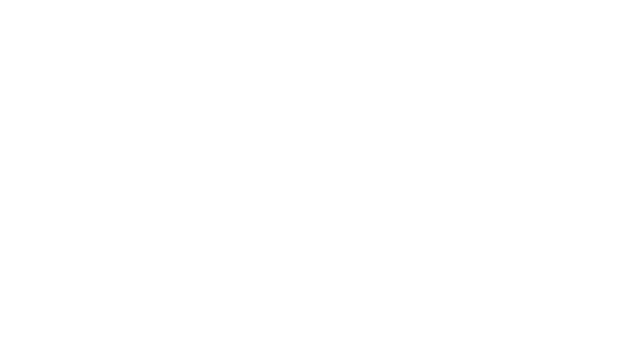
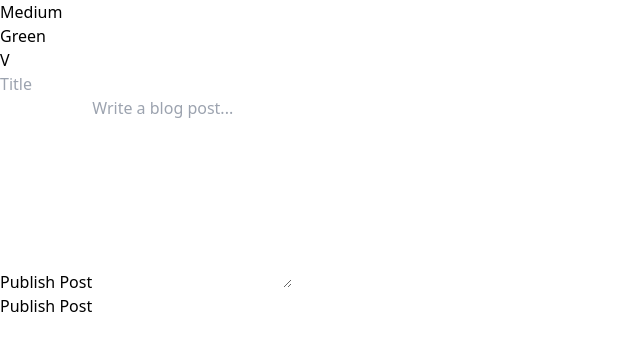
Before and after one commit to VarunPrajapatii/PenCraft_app, a React (Vite) app in the folder frontend/: page /publish in a window 1280 px wide. Shown: the top 350 px of the page, without its empty margins (0-640 px from the left). Built offline with nearby package versions, Linux system fonts and the light colour scheme.

Commit message:
few bug fix and added blog shimmer

```diff
--- a/frontend/src/components/AppBar.tsx
+++ b/frontend/src/components/AppBar.tsx
@@ -8,7 +8,7 @@
                 Medium
             </Link>
             <div>
-                <Link to={"/public"} >
+                <Link to={"/publish"} >
                     <button type="button" className="focus:outline-none text-white bg-green-700 hover:bg-green-800 focus:ring-4 focus:ring-green-300 font-medium rounded-lg text-sm mr-16 px-5 py-2.5 me-2 mb-2">Green</button>
                 </Link>
                 <Avatar name={"Varun Prajapati"} size={"big"} />
--- a/frontend/src/components/Auth.tsx
+++ b/frontend/src/components/Auth.tsx
@@ -20,7 +20,7 @@
       localStorage.setItem("token", jwt);
       navigate("/blogs")
     } catch (error) {
-      alert("Error while singing up")
+      alert(`${type === "signup" ? "Error while signing up" : "Error while signing in"}`)
       // console.log(error)
       // navigate("/error")
     }
--- a/frontend/src/components/BlogCard.tsx
+++ b/frontend/src/components/BlogCard.tsx
@@ -48,7 +48,7 @@
 }
 
 
-function Circle() {
+export function Circle() {
     return (
         <div className="h-1 w-1 rounded-full bg-slate-700"></div>
     )
--- /dev/null
+++ b/frontend/src/components/BlogShimmer.tsx
@@ -0,0 +1,29 @@
+import { Circle } from "./BlogCard"
+
+export const BlogShimmer = () => {
+    return <div role="status" className="animate-pulse">
+        <div className="p-4 border-b border-slate-200 pb-4 w-screen max-w-screen-md cursor-pointer">
+            <div className="flex">
+                <div className="h-4 w-4 bg-gray-200 rounded-full w-48 mb-4"></div>
+                <div className="h-2 bg-gray-200 rounded-full mb-2.5"></div>
+                <div className="h-2 bg-gray-200 rounded-full mb-2.5"></div>
+                <div className="flex justify-center flex-col pl-2 flex justify-center flex-col">
+                    <Circle />
+                </div>
+                <div className="pl-2 font-thin text-slate-500 text-sm flex justify-center flex-col">
+                    <div className="h-2 bg-gray-200 rounded-full mb-2.5"></div>
+                </div>
+            </div>
+            <div className="text-xl font-semibold pt-2">
+                <div className="h-2 bg-gray-200 rounded-full mb-2.5"></div>
+            </div>
+            <div className="text-md font-thin">
+                <div className="h-2 bg-gray-200 rounded-full mb-2.5"></div>
+            </div>
+            <div className="text-slate-500 text-sm font-thin pt-4">
+                <div className="h-2 bg-gray-200 rounded-full mb-2.5"></div>
+            </div>
+        </div>
+    <span className="sr-only">Loading...</span>
+</div>
+}
--- /dev/null
+++ b/frontend/src/components/Spinner.tsx
@@ -0,0 +1,10 @@
+
+export const Spinner = () => {
+    return <div role="status">
+    <svg aria-hidden="true" className="w-8 h-8 text-gray-200 animate-spin dark:text-gray-600 fill-blue-600" viewBox="0 0 100 101" fill="none" xmlns="http://www.w3.org/2000/svg">
+        <path d="M100 50.5908C100 78.2051 77.6142 100.591 50 100.591C22.3858 100.591 0 78.2051 0 50.5908C0 22.9766 22.3858 0.59082 50 0.59082C77.6142 0.59082 100 22.9766 100 50.5908ZM9.08144 50.5908C9.08144 73.1895 27.4013 91.5094 50 91.5094C72.5987 91.5094 90.9186 73.1895 90.9186 50.5908C90.9186 27.9921 72.5987 9.67226 50 9.67226C27.4013 9.67226 9.08144 27.9921 9.08144 50.5908Z" fill="currentColor"/>
+        <path d="M93.9676 39.0409C96.393 38.4038 97.8624 35.9116 97.0079 33.5539C95.2932 28.8227 92.871 24.3692 89.8167 20.348C85.8452 15.1192 80.8826 10.7238 75.2124 7.41289C69.5422 4.10194 63.2754 1.94025 56.7698 1.05124C51.7666 0.367541 46.6976 0.446843 41.7345 1.27873C39.2613 1.69328 37.813 4.19778 38.4501 6.62326C39.0873 9.04874 41.5694 10.4717 44.0505 10.1071C47.8511 9.54855 51.7191 9.52689 55.5402 10.0491C60.8642 10.7766 65.9928 12.5457 70.6331 15.2552C75.2735 17.9648 79.3347 21.5619 82.5849 25.841C84.9175 28.9121 86.7997 32.2913 88.1811 35.8758C89.083 38.2158 91.5421 39.6781 93.9676 39.0409Z" fill="currentFill"/>
+    </svg>
+    <span className="sr-only">Loading...</span>
+</div>
+}
--- a/frontend/src/pages/Blog.tsx
+++ b/frontend/src/pages/Blog.tsx
@@ -2,6 +2,8 @@
 import { useBlog } from '../hooks'
 import { useParams } from 'react-router-dom';
 import { FullBlog } from '../components/FullBlog';
+import { AppBar } from '../components/AppBar';
+import { Spinner } from '../components/Spinner';
 
 const Blog = () => {
   const {id} = useParams();
@@ -9,11 +11,18 @@
     id: id || ""
   });
 
-  if(loading) {
+  if (loading || !blog) {
     return <div>
-      Loading...
+        <AppBar />
+
+        <div className="h-screen flex flex-col justify-center">
+
+            <div className="flex justify-center">
+                <Spinner />
+            </div>
+        </div>
     </div>
-  }
+}
 
   return (
     <div>
--- a/frontend/src/pages/Blogs.tsx
+++ b/frontend/src/pages/Blogs.tsx
@@ -2,6 +2,7 @@
 import { BlogCard } from '../components/BlogCard'
 import { AppBar } from '../components/AppBar'
 import { useBlogs } from '../hooks'
+import { BlogShimmer } from '../components/BlogShimmer'
 
 const Blogs = () => {
     /**
@@ -15,8 +16,20 @@
     const {loading, blogs} = useBlogs();
 
     if(loading) {
-        return <div>
-            LOading...
+        return <div className='flex justify-center pt-24'>
+            <div>
+                <BlogShimmer />
+                <BlogShimmer />
+                <BlogShimmer />
+                <BlogShimmer />
+                <BlogShimmer />
+                <BlogShimmer />
+                <BlogShimmer />
+                <BlogShimmer />
+                <BlogShimmer />
+                <BlogShimmer />
+                <BlogShimmer />
+            </div>
         </div>
     }
 
--- a/frontend/src/pages/Publish.tsx
+++ b/frontend/src/pages/Publish.tsx
@@ -1,7 +1,58 @@
+import axios from "axios"
+import { AppBar } from "../components/AppBar"
+import { BACKEND_URL } from "../config"
+import { ChangeEvent, useState } from "react"
+import { useNavigate } from "react-router-dom"
+
 export const Publish = () => {
+    const [title, setTitle] = useState("");
+    const [description, setDescription] = useState("");
+    const navigate = useNavigate();
+
     return (
         <div>
-
+            <AppBar />
+            <div className="flex justify-center w-full">
+                <div className="max-w-screen-lg w-full">
+                    <input
+                        onChange={(e) => setTitle(e.target.value)}
+                        type="text"
+                        className="bg-gray-50 border border-gray-300 text-gray-900 text-sm rounded-lg focus:ring-blue-500 focus:border-blue-500 block w-full p-2.5 "
+                        placeholder="Title"
+                    />
+                    <TextEditor onChange = {(e) => setDescription(e.target.value)} />
+                    <button
+                        onClick={async () => {
+                            const response = await axios.post(`${BACKEND_URL}/api/v1/blog`, {
+                                title,
+                                content: description
+                            }, {
+                                headers: {
+                                    Authorization: localStorage.getItem("token")
+                                }
+                            });
+                            navigate(`/blog/${response.data.id}`)
+                        }}
+                        type="submit"
+                        className="mt-4 inline-flex items-center px-5 py-2.5 text-sm font-medium text-center text-white bg-blue-700 rounded-lg focus:ring-4 focus:ring-blue-900 hover:bg-blue-800"
+                    >Publish Post</button>
+                </div>
+            </div>
         </div>
     )
 }
+
+function TextEditor ({ onChange }: {onChange: (e: ChangeEvent<HTMLTextAreaElement>) => void }) {
+    return (
+        <div className="mt-2">
+            <div className="w-full mb-4">
+                <div className="flex items-center justify-between border">
+                    <div className="py-2 bg-white rounded-b-lg w-full">
+                        <label className="sr-only">Publish Post</label>
+                        <textarea onChange={onChange} id="editor" rows={8} className="focus:outline-none block w-full px-0 text-sm text-gray-800 bg-white border-0 pl-2 " placeholder="Write a blog post..." required />
+                    </div>
+                </div>
+            </div>
+        </div>
+    )
+}
--- a/frontend/src/pages/Signin.tsx
+++ b/frontend/src/pages/Signin.tsx
@@ -5,7 +5,7 @@
 const Signin = () => {
   return (
     <div>
-        <div className='grid grid-cols-2 '>
+        <div className='grid grid-cols-1 lg:grid-cols-2'>
             <div className='flex justify-center flex-col'>
                 <Auth type='signin' />
             </div>
```
Also changed, not shown: 2 other files (tests, documents, lock files or other folders).
